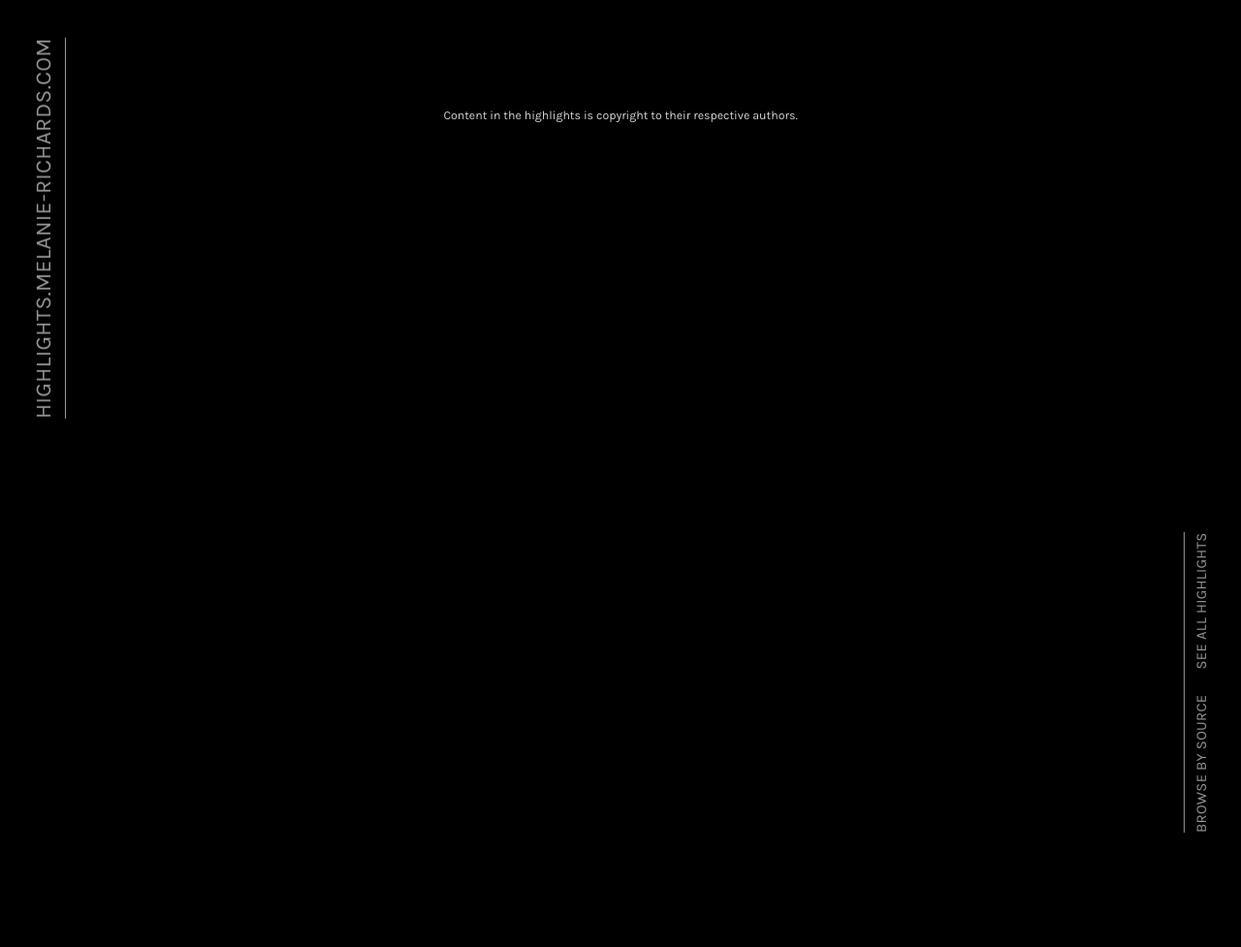
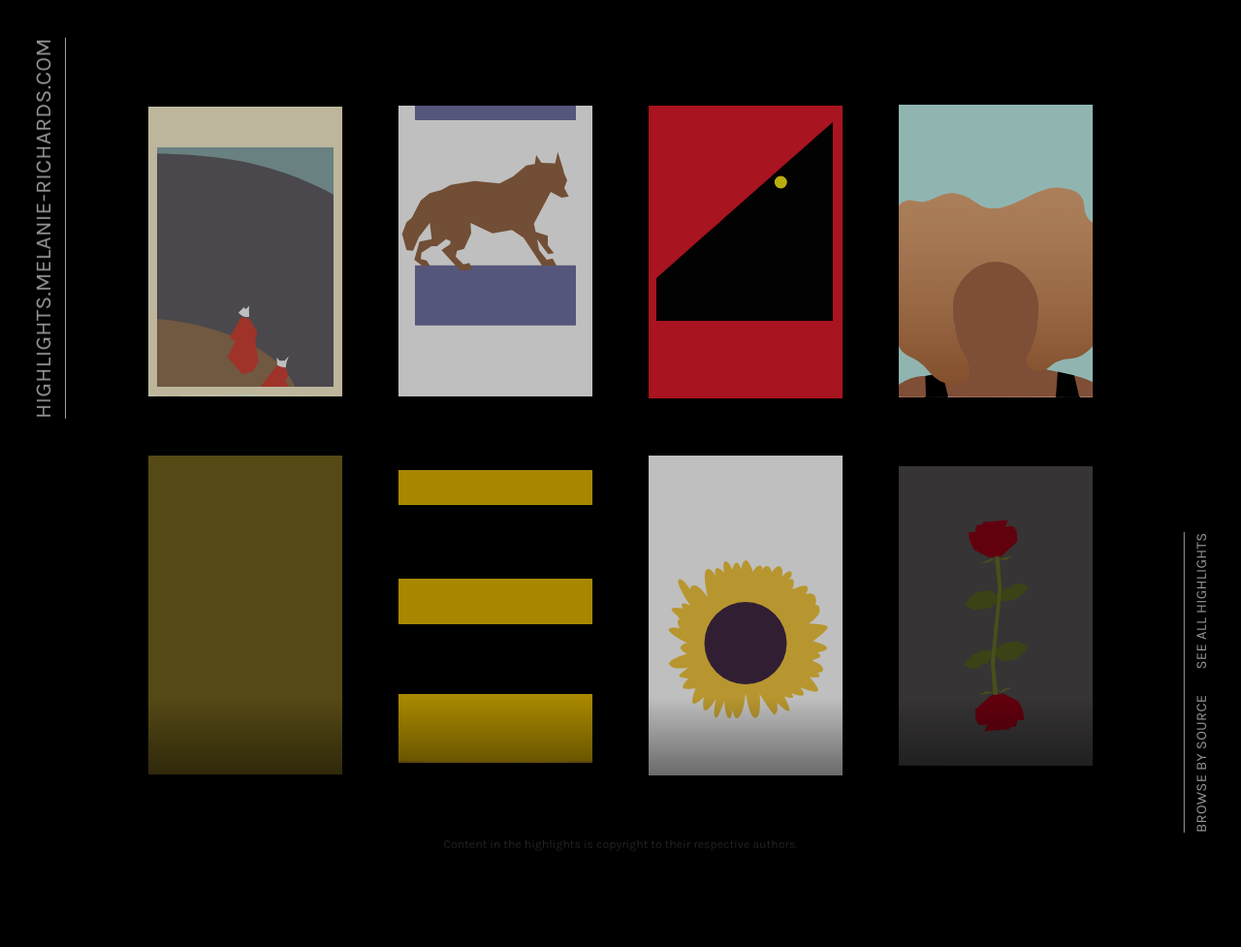
Before and after one commit to melanierichards/highlights, a Jekyll site: the page built from index.md, in a window 1280 px wide. Shown: the whole page at 97% size. Built offline with Jekyll 4.4.1, drawn with Linux system fonts in a browser that asks for light colours; some web fonts are replaced; before the commit the page ends 900 px from its top, so only the background shows below that.

Commit message:
Add covers to home page

```diff
--- a/_includes/post-contents.html
+++ b/_includes/post-contents.html
@@ -4,12 +4,12 @@
     {% if individualPost %}
       <h1 class="source__title"><span class="source__title-small">Highlights from</span> {{ post.title }} by {{ post.author }}</h1>
       <div class="source__image">
-        {% include svgs/{{ post.source }}.svg %}
+        {% include svgs/{{ current_source }}.svg %}
       </div>
     {% else %}
       <h2 class="source__title">{{ post.title }} by {{ post.author }}</h2>
-      <a href="{{ post.url}}" class="source__image" data-bgSrc="/assets/images/covers/{{ post.source }}.jpg">
-        {% include svgs/{{ post.source }}.svg %}
+      <a href="{{ post.url}}" class="source__image" data-bgSrc="/assets/images/covers/{{ current_source }}.jpg">
+        {% include svgs/{{ current_source }}.svg %}
       </a>
     {% endif %}
     {% unless individualPost %}
--- /dev/null
+++ b/_layouts/home.html
@@ -0,0 +1,13 @@
+{% include head.html %}
+{% include header.html %}
+
+<div class="covers">
+  {% for post in site.posts %}
+    {% assign current_source = post.source %}
+    <a href="{{ post.url}}" class="source__image cover" data-bgSrc="/assets/images/covers/{{ current_source }}.jpg" title="{{ post.title }}">
+      {% include svgs/{{ current_source }}.svg %}
+    </a>
+  {% endfor %}
+</div>
+
+{% include footer.html %}
--- /dev/null
+++ b/assets/_sass/home.scss
@@ -0,0 +1,13 @@
+/*
+ *	HOME PAGE
+ *	---------------------------------------------
+ */
+
+.covers {
+  text-align: center;
+}
+
+.cover {
+  vertical-align: middle;
+  margin: 0 1.5em 3em;
+}
--- a/assets/_sass/source.scss
+++ b/assets/_sass/source.scss
@@ -47,9 +47,16 @@
   }
 }
 
-a.source__image:hover {
-  svg {
-    opacity: 0;
+a.source__image {
+  opacity: .75;
+  transition: opacity 400ms;
+
+  &:hover {
+    opacity: 1;
+
+    svg {
+      opacity: 0;
+    }
   }
 }
 
--- a/assets/css/style.scss
+++ b/assets/css/style.scss
@@ -7,3 +7,4 @@
 @import 'header-nav';
 @import 'layout';
 @import 'source';
+@import 'home';
```
Also changed, not shown: index.md (+1 -1 lines).
